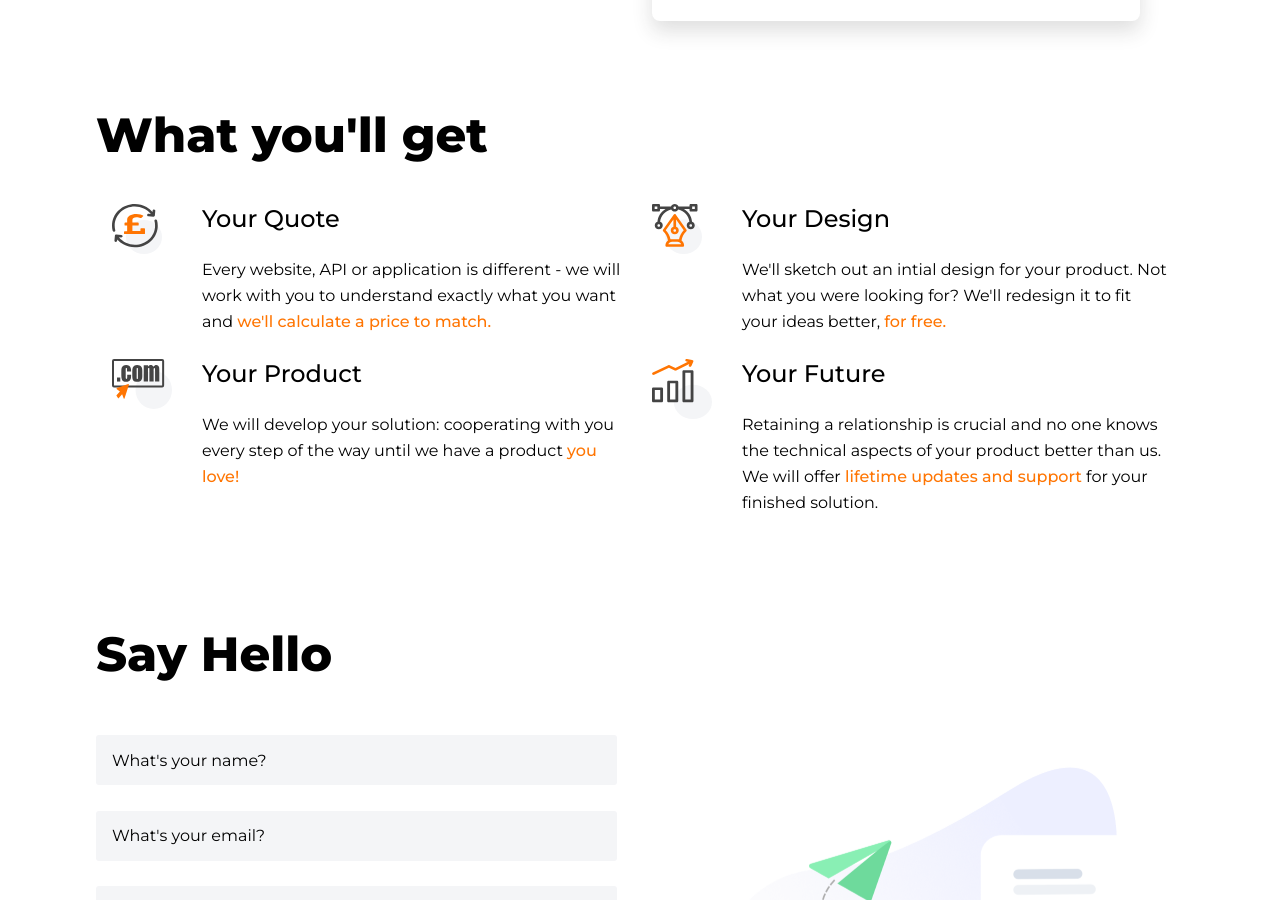
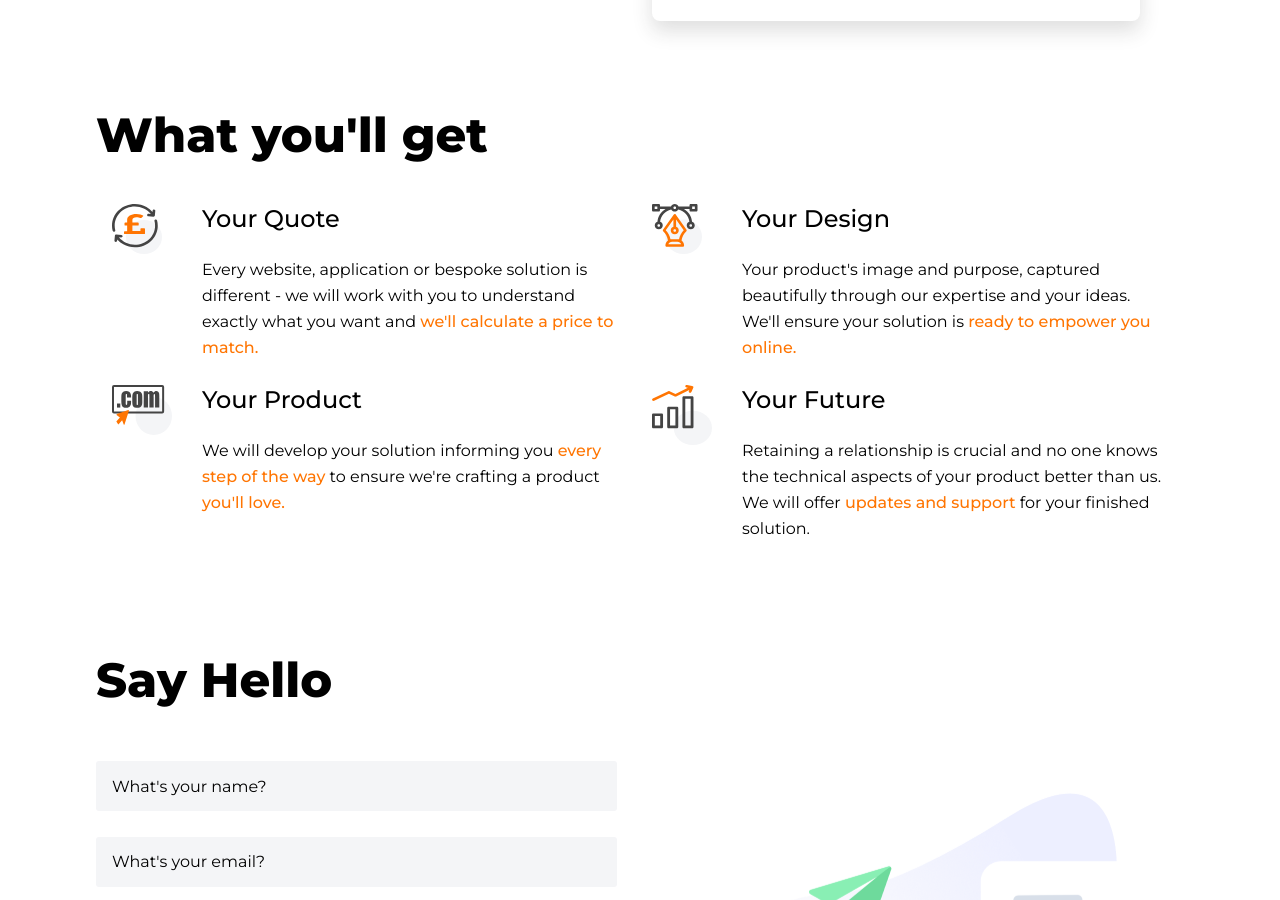
Before and after one commit to Polax-Digital/polax-jekyll, a Jekyll site: the page built from index.md, in a window 1280 px wide and 900 px high, scrolled down 3996 px. Built offline with Jekyll 4.4.1, drawn with Linux system fonts in a browser that asks for light colours; nearby versions of some CDN libraries; some web fonts are replaced.

Commit message:
Updated WYG text

```diff
--- a/_layouts/home.html
+++ b/_layouts/home.html
@@ -420,9 +420,9 @@
                             <div class="col-10 p-sm-r-0">
                                 <h4 class="process-title">Your Quote</h4>
                                 <p class="process-p">
-                                    Every website, API or application is
-                                    different - we will work with you to
-                                    understand exactly what you want and
+                                    Every website, application or bespoke
+                                    solution is different - we will work with
+                                    you to understand exactly what you want and
                                     <span class="highlight"
                                         >we'll calculate a price to match.</span
                                     >
@@ -441,10 +441,12 @@
                             <div class="col-10 p-sm-r-0">
                                 <h4 class="process-title">Your Design</h4>
                                 <p class="process-p">
-                                    We'll sketch out an intial design for your
-                                    product. Not what you were looking for?
-                                    We'll redesign it to fit your ideas better,
-                                    <span class="highlight">for free.</span>
+                                    Your product's image and purpose, captured
+                                    beautifully through our expertise and your
+                                    ideas. We'll ensure your solution is
+                                    <span class="highlight"
+                                        >ready to empower you online.</span
+                                    >
                                 </p>
                             </div>
                         </div>
@@ -462,10 +464,12 @@
                             <div class="col-10 p-sm-r-0">
                                 <h4 class="process-title">Your Product</h4>
                                 <p class="process-p">
-                                    We will develop your solution: cooperating
-                                    with you every step of the way until we have
-                                    a product
-                                    <span class="highlight">you love!</span>
+                                    We will develop your solution informing you
+                                    <span class="highlight"
+                                        >every step of the way</span
+                                    >
+                                    to ensure we're crafting a product
+                                    <span class="highlight">you'll love.</span>
                                 </p>
                             </div>
                         </div>
@@ -485,7 +489,7 @@
                                     one knows the technical aspects of your
                                     product better than us. We will offer
                                     <span class="highlight"
-                                        >lifetime updates and support</span
+                                        >updates and support</span
                                     >
                                     for your finished solution.
                                 </p>
```
